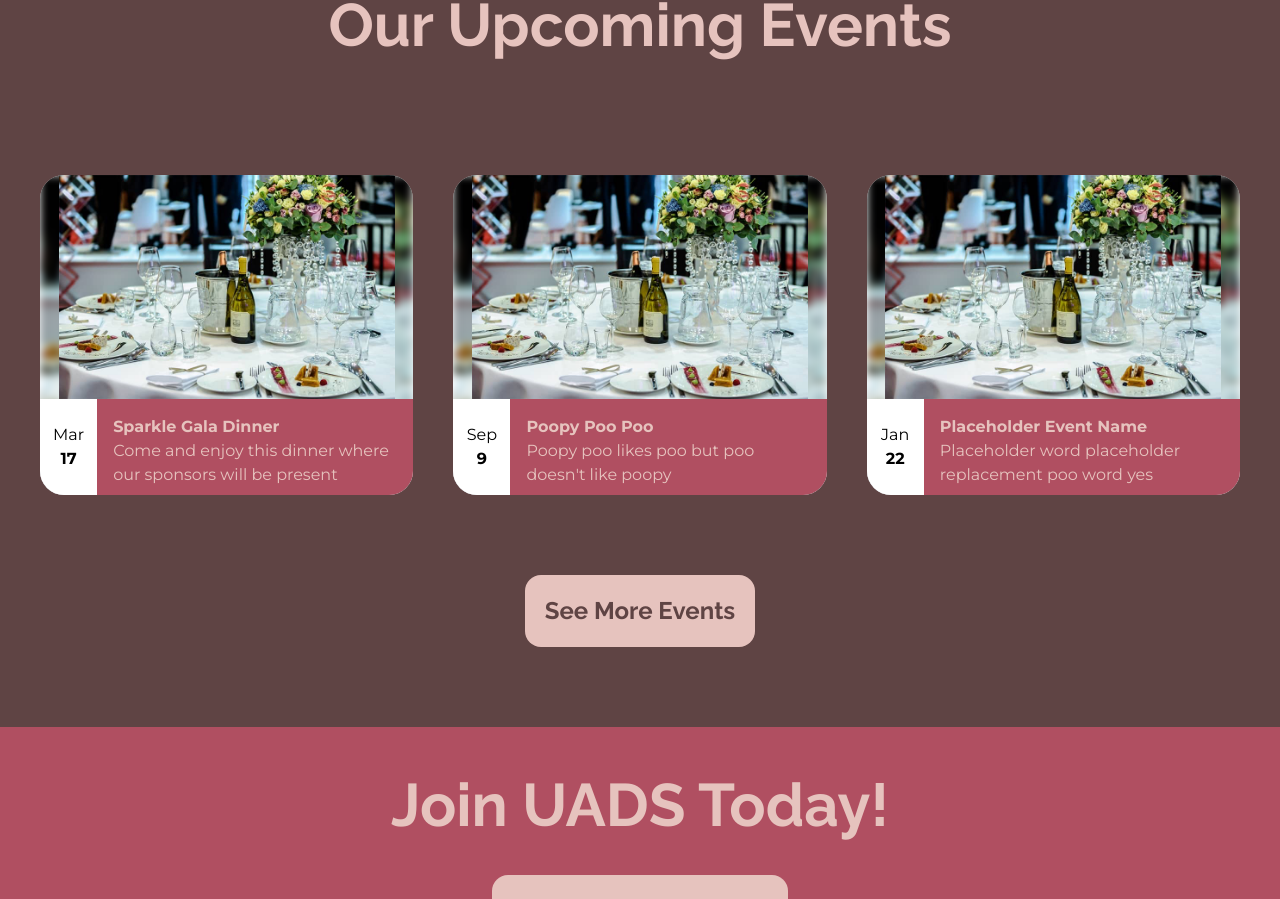
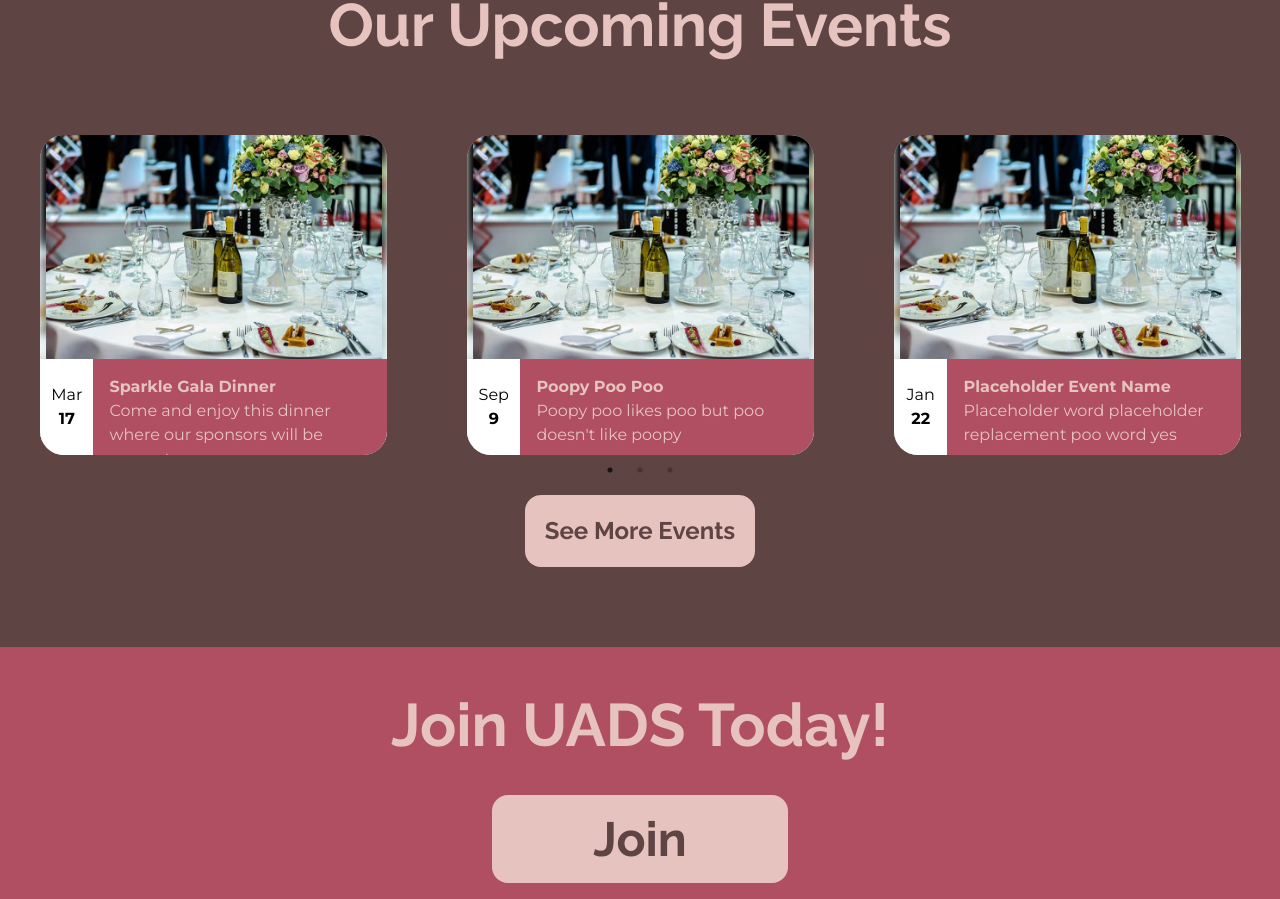
Before and after one commit to UoaWDCC/uads-member-app-v2, a React (Vite) app in the folder web/: page / in a window 1280 px wide. Shown: the part 1537-2436 px from the top of the page. Built offline with nearby package versions, Linux system fonts and the light colour scheme.

Commit message:
UADS-18 feat: make events into a slider

```diff
--- a/web/src/pages/Home.tsx
+++ b/web/src/pages/Home.tsx
@@ -169,13 +169,53 @@ function SignupSection() {
   );
 }
 
+function EventSlider() {
+  const settings = {
+    dots: true,
+    infinite: true,
+    slidesToShow: 3,
+    slidesToScroll: 1,
+    speed: 2000,
+    autoplaySpeed: 4000,
+    centerPadding: "0px",
+  };
+
+  return (
+    <div className="h-80 container self-center -mx-10">
+      <Slider {...settings}>
+        <EventCard
+          image={placeholder}
+          eventname="Sparkle Gala Dinner"
+          eventdesc="Come and enjoy this dinner where our sponsors will be present"
+          month="Mar"
+          date="17"
+        />
+        <EventCard
+          image={placeholder}
+          eventname="Poopy Poo Poo"
+          eventdesc="Poopy poo likes poo but poo doesn't like poopy"
+          month="Sep"
+          date="9"
+        />
+        <EventCard
+          image={placeholder}
+          eventname="Placeholder Event Name"
+          eventdesc="Placeholder word placeholder replacement poo word yes"
+          month="Jan"
+          date="22"
+        />
+      </Slider>
+    </div>
+  );
+}
+
 function EventSection() {
   return (
     <div className="flex flex-col gap-10 pb-20 bg-brown">
       <h1 className=" p-10 text-center text-6xl font-bold text-light-pink font-raleway">
         Our Upcoming Events
       </h1>
-      <EventGroups />
+      <EventSlider />
       <PinkButton linkto="/events" buttontext="See More Events" />
     </div>
   );
@@ -228,7 +268,7 @@ function EventCard({
 }: EventCardProps) {
   console.log(image);
   return (
-    <div className="flex flex-col container h-80 bg-white rounded-3xl overflow-hidden relative z-10">
+    <div className=" mx-10 flex flex-col h-80 bg-white rounded-3xl overflow-hidden relative z-10">
       <img
         src={image}
         className="flex object-cover h-full w-full absolute z-0 blur-sm"
```
